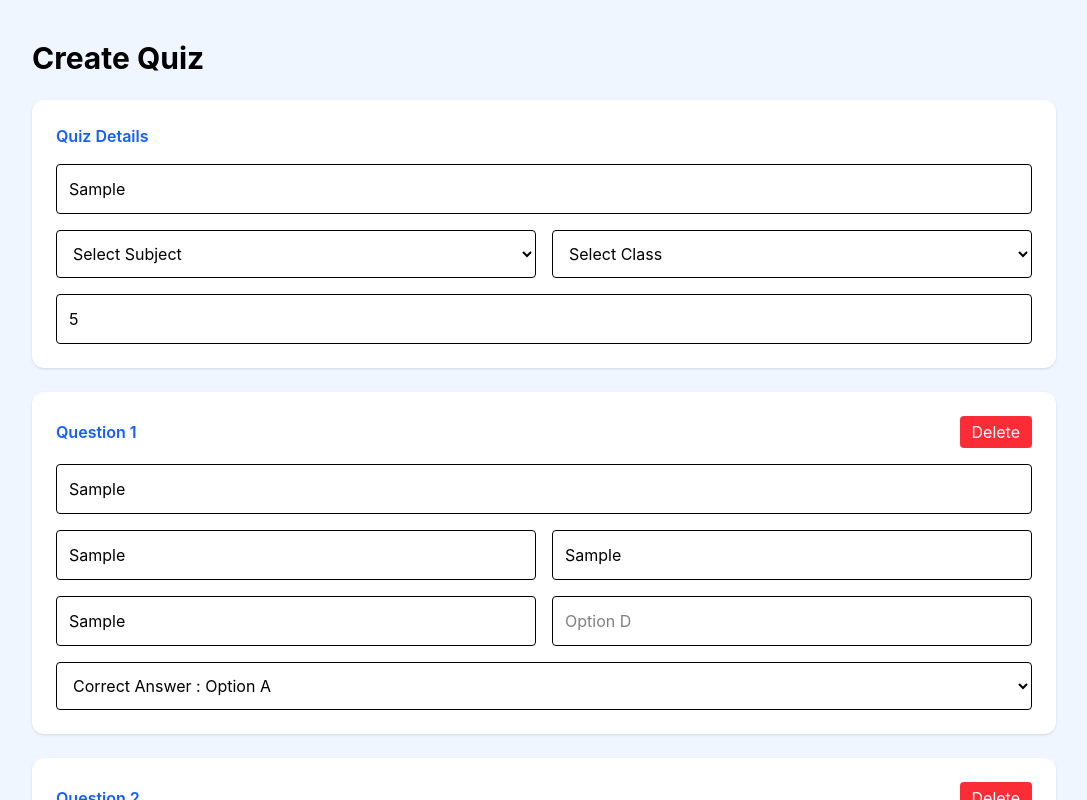
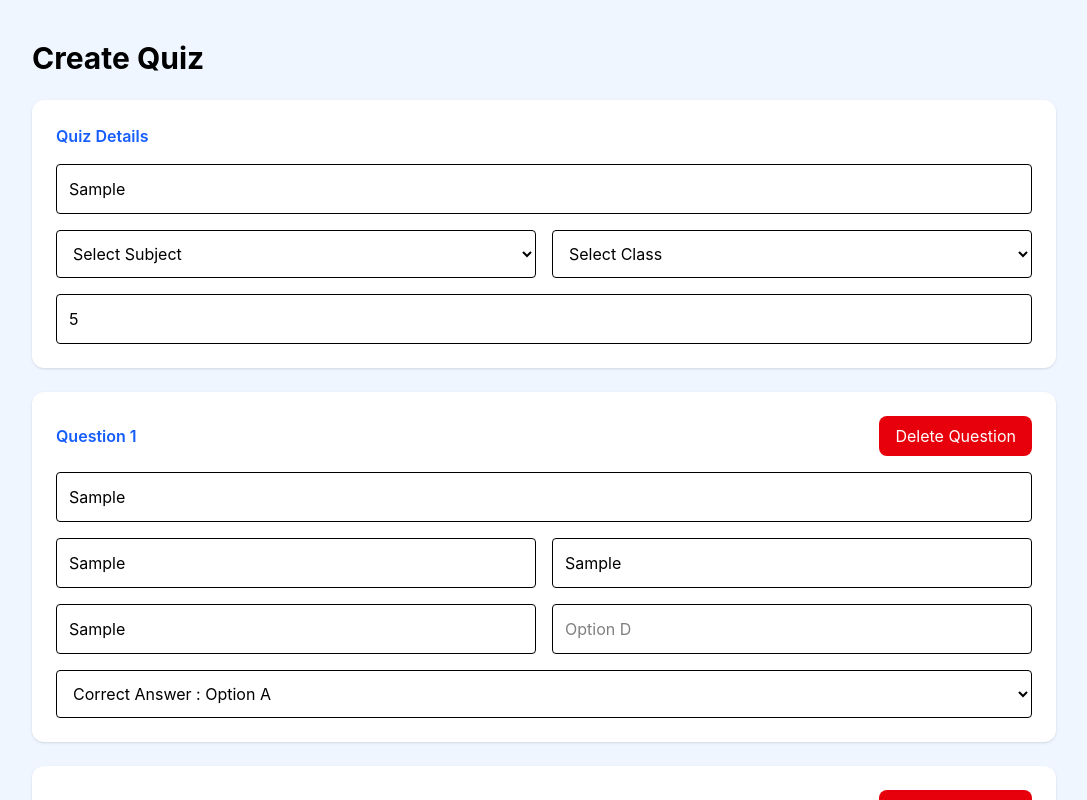
Before and after one commit to sakshibhagit05/quiz-app, a React (Vite) app: page /create-quiz in a window 1280 px wide. Both pictures are taken after typing "Sample", "5", "Sample", "Sample", "Sample", "Sample" into the empty fields and a click on the button "+ Add Question". Shown: the top 800 px of the page, without its empty margins (96-1183 px from the left). Built offline with nearby package versions, Linux system fonts and the light colour scheme.

Commit message:
Updated Quiz

```diff
--- a/src/pages/CreateQuiz.jsx
+++ b/src/pages/CreateQuiz.jsx
@@ -230,13 +230,14 @@
               </h2>
 
               {questions.length > 1 && (
-                <button
-                  onClick={() => removeQuestion(index)}
-                  className="bg-red-500 text-white px-3 py-1 rounded"
-                >
-                  Delete
-                </button>
-              )}
+  <button
+    type="button"
+    onClick={() => removeQuestion(index)}
+    className="bg-red-600 hover:bg-red-700 text-white px-4 py-2 rounded-lg"
+  >
+    Delete Question
+  </button>
+)}
 
             </div>
 
```
